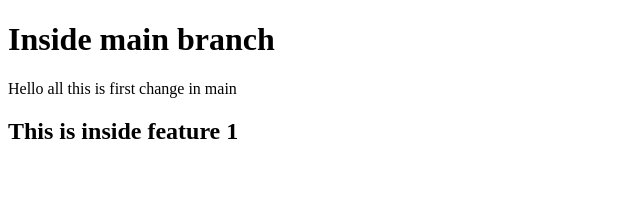
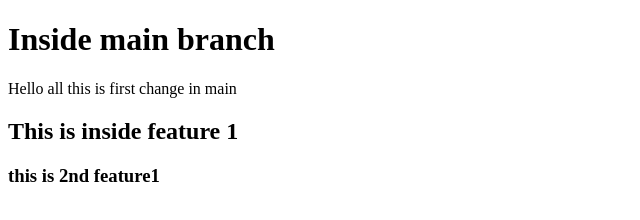
Before and after one commit to DiddiShivani/Git-Demo, a plain HTML site: page index.html in a window 1280 px wide. Shown: the whole page, without its empty margins (0-640 px from the left). Drawn offline with Linux system fonts and the light colour scheme.

Commit message:
second commit

```diff
--- a/index.html
+++ b/index.html
@@ -9,5 +9,6 @@
     <h1>Inside main branch</h1>
     <p>Hello all this is first change in main </p>
     <h2>This is inside feature 1</h2>
+    <h3>this is 2nd feature1</h3>
 </body>
 </html>
```
